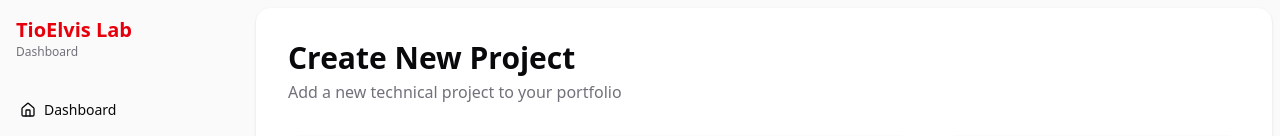
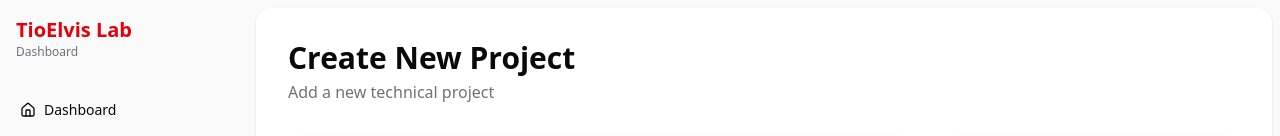
Before and after one commit to TioElvis/tioelvis-lab, a Next.js app: page /dashboard/projects/new in a window 1280 px wide. Shown: the top 136 px of the page. Built offline with nearby package versions, Linux system fonts and the light colour scheme; no server answers; sample sign-in values are in the browser's storage; what jstack would draw is missing.

Commit message:
feat: integrate DashboardHeader into project creation page layout

```diff
--- a/src/app/dashboard/projects/new/layout.tsx
+++ /dev/null
@@ -1,21 +0,0 @@
-import { DashboardHeader } from "@/app/dashboard/components/dashboard-header";
-
-interface Props {
-  children: React.ReactNode;
-}
-
-export default function Layout({ children }: Readonly<Props>) {
-  return (
-    <main className="flex flex-1 flex-col gap-8">
-      <DashboardHeader>
-        <div>
-          <h1 className="text-3xl font-bold">Create New Project</h1>
-          <p className="text-muted-foreground mt-1">
-            Add a new technical project to your portfolio
-          </p>
-        </div>
-      </DashboardHeader>
-      {children}
-    </main>
-  );
-}
--- a/src/app/dashboard/projects/new/page.tsx
+++ b/src/app/dashboard/projects/new/page.tsx
@@ -44,6 +44,7 @@ import { useMutation } from "@tanstack/react-query";
 import { Textarea } from "@/components/ui/textarea";
 import { zodResolver } from "@hookform/resolvers/zod";
 import { Languages, ProjectStatus } from "@/generated/prisma/enums";
+import { DashboardHeader } from "../../components/dashboard-header";
 import { Card, CardContent, CardHeader, CardTitle } from "@/components/ui/card";
 
 const LANGUAGES = [
@@ -104,6 +105,15 @@ export default function Page() {
   const onSubmit = form.handleSubmit((values) => mutation.mutate(values));
 
   return (
+    <main className="flex flex-1 flex-col gap-8">
+      <DashboardHeader>
+        <div>
+          <h1 className="text-3xl font-bold">Create New Project</h1>
+          <p className="text-muted-foreground mt-1">
+            Add a new technical project
+          </p>
+        </div>
+      </DashboardHeader>
       <Form {...form}>
         <form
           className="flex-1 space-y-8 xl:grid xl:grid-cols-6 xl:gap-8 xl:space-y-0"
@@ -315,7 +325,9 @@ export default function Page() {
                   ) : (
                     <div className="flex flex-wrap gap-2">
                       {languages.map((lang) => {
-                      const langData = LANGUAGES.find((l) => l.value === lang);
+                        const langData = LANGUAGES.find(
+                          (l) => l.value === lang
+                        );
                         if (!langData) return null;
                         return (
                           <div
@@ -407,5 +419,6 @@ export default function Page() {
           </section>
         </form>
       </Form>
+    </main>
   );
 }
```
Lines whose indentation alone changed are shown as unchanged.
